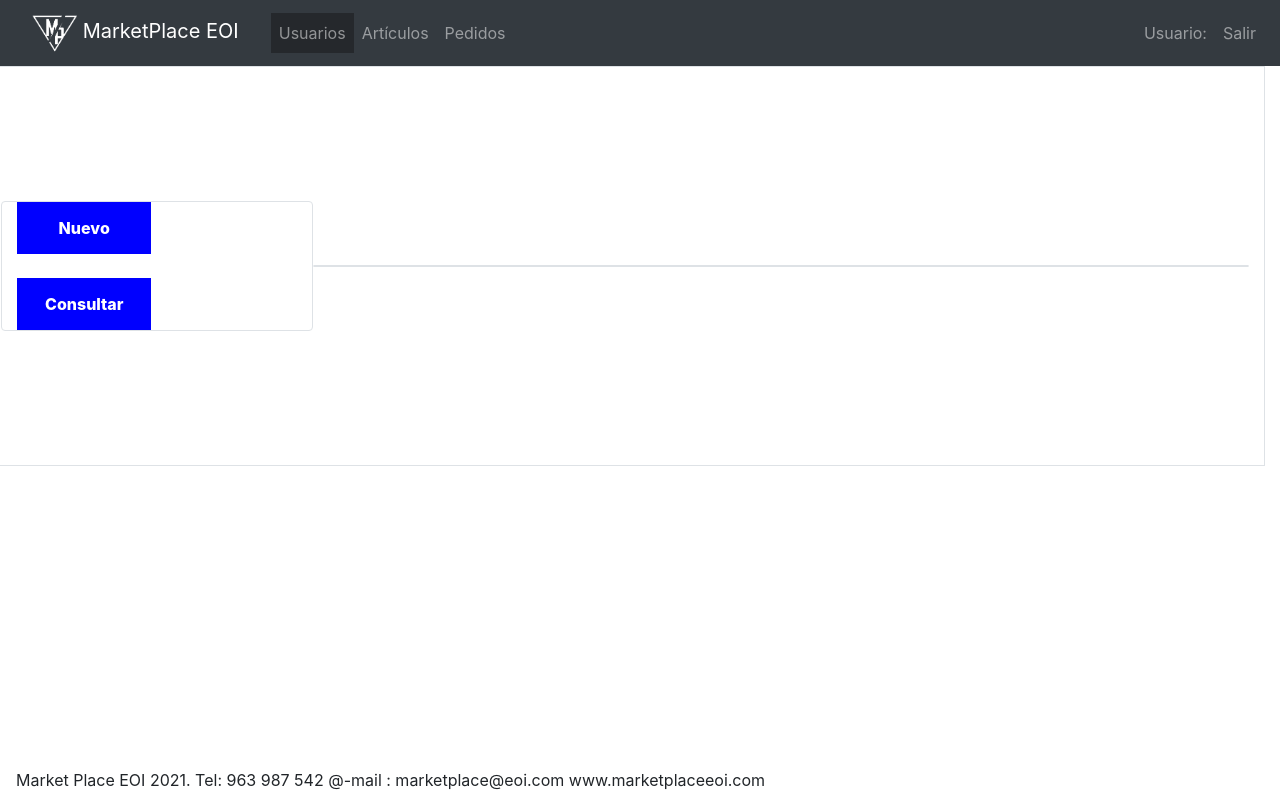
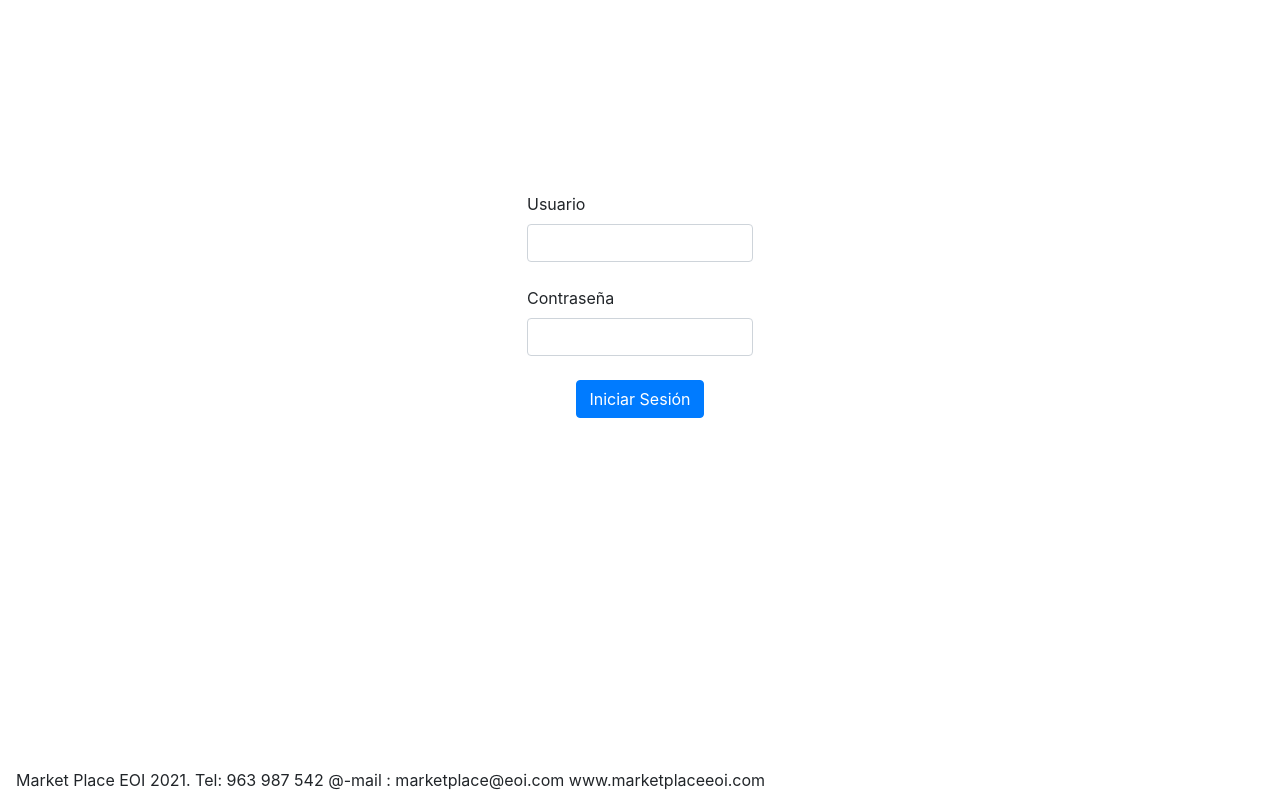
Before and after one commit to ejenaru/marketplace-eoi, an Angular app in the folder marketplace-eoi/: page /usuarios in a window 1280 px wide. Built offline with nearby package versions, Linux system fonts and the light colour scheme.

Commit message:
Funcionalidad Login

```diff
--- a/marketplace-eoi/src/app/app.component.html
+++ b/marketplace-eoi/src/app/app.component.html
@@ -1,7 +1,7 @@
-<app-panel-principal ></app-panel-principal>
-<!--<ng-template #elseBlock> *ngIf="checkLogin(); else elseBlock"
+<app-panel-principal *ngIf="checkLogin(); else elseBlock"></app-panel-principal>
+<ng-template #elseBlock>
     <app-login></app-login>
-</ng-template>-->
+</ng-template>
 
 
 <footer class="navbar fixed-bottom">
--- a/marketplace-eoi/src/app/app.component.ts
+++ b/marketplace-eoi/src/app/app.component.ts
@@ -16,7 +16,7 @@ export class AppComponent {
 
   checkLogin():boolean{
     //TODO
-    //return this.auth.getIsLogged;
-    return true;
+    return this.auth.getIsLogged;
+    //return true;
   }
 }
```
Also changed, not shown: 1 other file (tests, documents, lock files or other folders).
